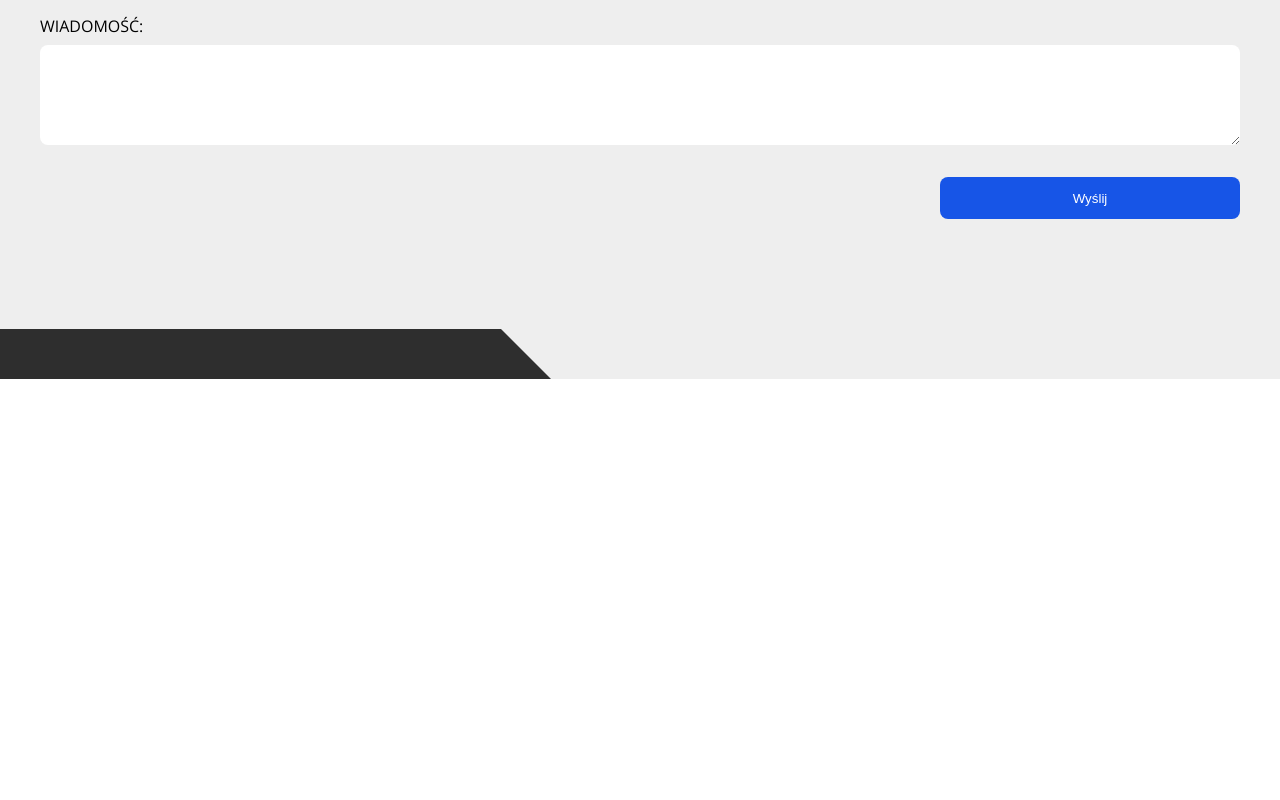
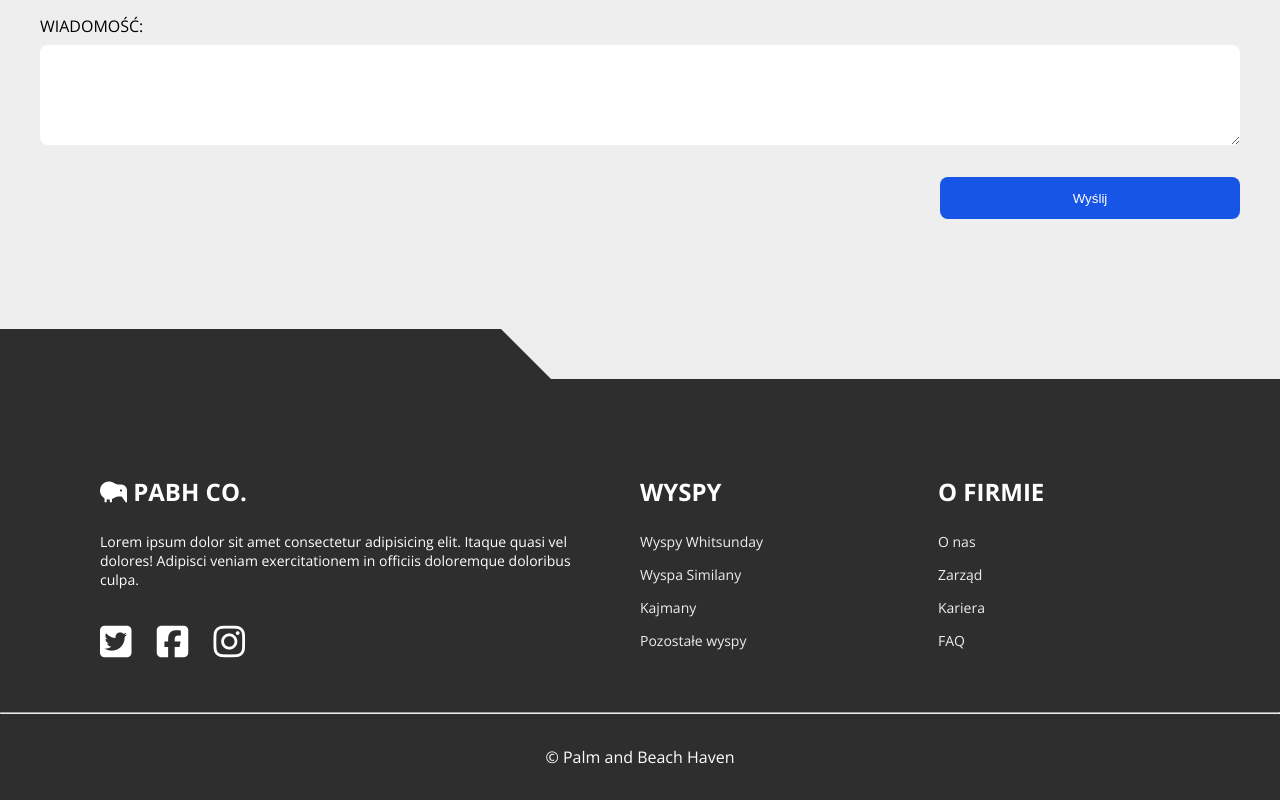
Before and after one commit to WojciechPieczonka/palm-and-beach-haven, a plain HTML site: page index.html in a window 1280 px wide. Shown: the part 6960-7760 px from the top of the page. Before the commit the page ends 7339 px from the top, so only its background shows below. Drawn offline with nearby package versions, Linux system fonts and the light colour scheme.

Commit message:
footer added

```diff
--- a/index.html
+++ b/index.html
@@ -292,6 +292,46 @@
 					</form>
 				</div>
 			</section>
+			<footer class="footer">
+				<div class="wrapper">
+					<div class="footer__boxes">
+						<div class="footer__box">
+							<h3 class="footer__box-title"><i class="fas fa-kiwi-bird"></i> PaBH CO.</h3>
+							<p>
+								Lorem ipsum dolor sit amet consectetur adipisicing elit. Itaque quasi vel dolores!
+								Adipisci veniam exercitationem in officiis doloremque doloribus culpa.
+							</p>
+							<div class="footer__box-social">
+								<a href="#" class="footer__box-link"><i class="fab fa-twitter-square"></i></a>
+								<a href="#" class="footer__box-link"><i class="fab fa-facebook-square"></i></a>
+								<a href="#" class="footer__box-link"><i class="fab fa-instagram"></i></a>
+							</div>
+						</div>
+						<div class="footer__box footer__box-desktop">
+							<h3 class="footer__box-title">Wyspy</h3>
+							<ul class="footer__box-list">
+								<li class="footer__box-list-item"><a href="#">Wyspy Whitsunday</a></li>
+								<li class="footer__box-list-item"><a href="#">Wyspa Similany</a></li>
+								<li class="footer__box-list-item"><a href="#">Kajmany</a></li>
+								<li class="footer__box-list-item"><a href="#">Pozostałe wyspy</a></li>
+							</ul>
+						</div>
+						<div class="footer__box footer__box-desktop">
+							<h3 class="footer__box-title">O firmie</h3>
+							<ul class="footer__box-list">
+								<li class="footer__box-list-item"><a href="#">O nas</a></li>
+								<li class="footer__box-list-item"><a href="#">Zarząd</a></li>
+								<li class="footer__box-list-item"><a href="#">Kariera</a></li>
+								<li class="footer__box-list-item"><a href="#">FAQ</a></li>
+							</ul>
+						</div>
+					</div>
+				</div>
+				<hr />
+				<p class="footer__bottom-text">
+					&copy; <span class="footer__year"></span>Palm and Beach Haven
+				</p>
+			</footer>
 		</main>
 
 		<script src="./js/main.js"></script>
--- a/sass/main.scss
+++ b/sass/main.scss
@@ -493,6 +493,56 @@ body {
     }
 }
 
+//footer
+
+.footer {
+    color: $pure-white;
+    background-color: $dark;
+
+    .wrapper {
+        padding: 6em 2em 2em;
+    }
+
+    &__box {
+        font-size: 1.4rem;
+    }
+
+    &__box-desktop {
+        display: none;
+    }
+
+    &__box-title {
+        margin-bottom: 1em;
+        font-size: 3rem;
+        text-transform: uppercase;
+    }
+
+    &__box-social {
+        margin: 2em 0 1em;
+    }
+
+    &__box-link {
+        padding: 0 .3em;
+        color: $pure-white;
+        font-size: 3.6rem;
+        text-decoration: none;
+        transition: color .3s;
+
+        &:first-child {
+            padding-left: 0;
+        }
+
+        &:hover {
+            color: $light-white;
+        }
+    }
+
+    &__bottom-text {
+        padding: 2em;
+        text-align: center;
+    }
+}
+
 // media
 
 @media (min-width:576px){
@@ -610,6 +660,43 @@ body {
     }
 }
 
+.footer {
+    &__boxes {
+      display: flex;
+      justify-content: space-between;
+    }
+
+    &__box-desktop {
+        display: block;
+    }
+
+    &__box {
+        margin: 0 2em;
+        width: 25%;
+
+        &:first-child {
+            width: 50%;
+        }
+    }
+
+    &__box-title {
+        font-size: 2.4rem;
+    }
+
+    &__box-list {
+        list-style: none;
+    }
+
+    &__box-list-item {
+        margin-bottom: 1em;
+
+        a {
+            color: $light-white;
+            text-decoration: none;
+        }
+    }
+}
+
 }
 
 @media (min-width:992px) {
```
Also changed, not shown: css/main.css, 1 other file.
